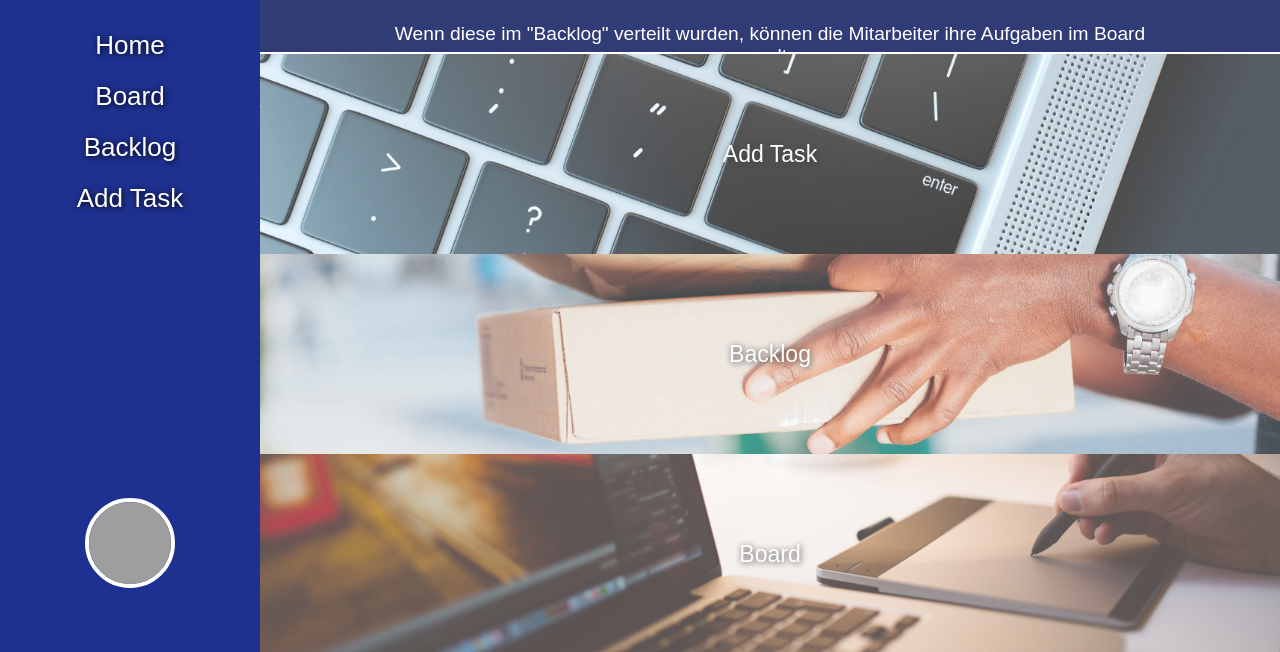
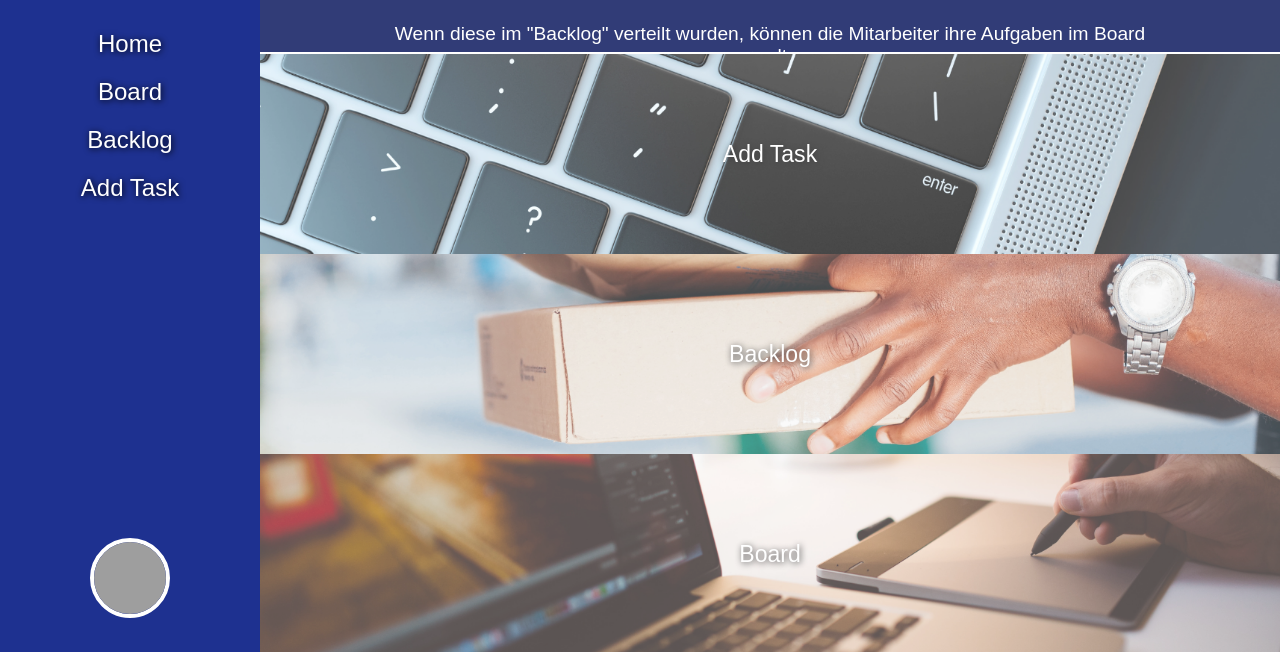
Before and after one commit to zFreezeD/Gruppenarbeit-Join, a plain HTML site: page index.html in a window 1280 px wide. Shown: the part 148-800 px from the top of the page. Drawn offline with Linux system fonts and the light colour scheme; grey boxes are pictures that could not be loaded.

Commit message:
Update header.css

```diff
--- a/css/header.css
+++ b/css/header.css
@@ -1,4 +1,3 @@
-
 .header {
     position: fixed;
     top: 0;
@@ -60,7 +59,7 @@
 }
 
 .navbar__link {
-    font-size: 26px;
+    font-size: 24px;
     text-decoration: none;
     color: white;
     padding: 10px 0;
@@ -82,8 +81,8 @@
 
 
 .navbar__user-img {
-    width: 90px;
-    height: 90px;
+    width: 80px;
+    height: 80px;
     border-radius: 100%;
     object-fit: cover;
     border: 4px solid white;
@@ -125,16 +124,13 @@
     background-color: white;
 }
 
-.navbar__mobile-list-item:hover > a {
+.navbar__mobile-list-item:hover>a {
     color: black;
 }
 
 
 .only-mobile {
-    display: flex;
-    flex-direction: row;
-    align-items: center;
-    justify-content: space-between;
+    display: none;
     color: #FFF;
     height: 30px;
     right: 20px;
@@ -301,4 +297,11 @@
         padding-top: 13rem;
         padding-bottom: 2rem;
     }
+
+    .only-mobile {
+        display: flex;
+        flex-direction: row;
+        align-items: center;
+        justify-content: space-between;
+    }
 }
```
